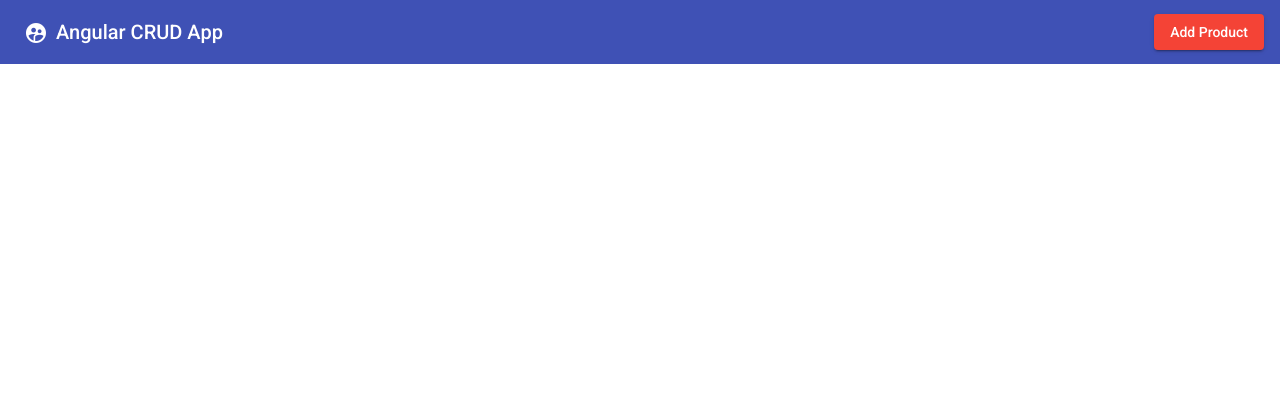
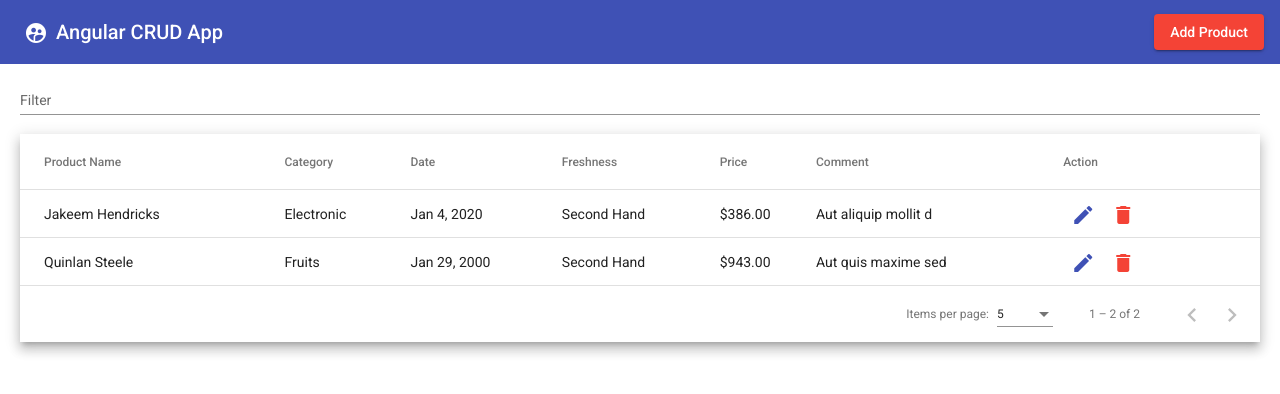
Before and after one commit to Medkaffouh/AngularCrudApp, an Angular app: page / in a window 1280 px wide. Shown: the top 394 px of the page. Built offline with nearby package versions, Linux system fonts and the light colour scheme; data requests are answered from the project's data file.

Commit message:
implement the edit and delete feature

```diff
--- a/db.json
+++ b/db.json
@@ -1,40 +1,22 @@
 {
   "productList": [
     {
-      "productName": "Iphone 12 pro max",
+      "productName": "Jakeem Hendricks",
       "category": "Electronic",
-      "freshness": "Brand New",
-      "price": 2222,
-      "comment": "this product is new",
-      "date": "2022-04-24T00:00:00.000Z",
+      "freshness": "Second Hand",
+      "price": 386,
+      "comment": "Aut aliquip mollit d",
+      "date": "2020-01-04T23:00:00.000Z",
       "id": 1
     },
     {
-      "productName": "Iphone 12 pro max",
-      "category": "Electronic",
-      "freshness": "Brand New",
-      "price": 2222,
-      "comment": "this product is new",
-      "date": "2022-04-24T00:00:00.000Z",
+      "productName": "Quinlan Steele",
+      "category": "Fruits",
+      "freshness": "Second Hand",
+      "price": 943,
+      "comment": "Aut quis maxime sed ",
+      "date": "2000-01-29T00:00:00.000Z",
       "id": 2
-    },
-    {
-      "productName": "Iphone 12 pro max",
-      "category": "Electronic",
-      "freshness": "Brand New",
-      "price": 2222,
-      "comment": "this product is new",
-      "date": "2022-04-24T00:00:00.000Z",
-      "id": 3
-    },
-    {
-      "productName": "new product",
-      "category": "Electronic",
-      "freshness": "Brand New",
-      "price": 2,
-      "comment": "test comment",
-      "date": "2022-05-30T23:00:00.000Z",
-      "id": 4
     }
   ],
   "comments": [
--- a/src/app/app.component.html
+++ b/src/app/app.component.html
@@ -6,3 +6,72 @@
   <span class="example-spacer"></span>
   <button mat-raised-button color="warn" (click)="openDialog()">Add Product</button>
 </mat-toolbar>
+<div class="container">
+  <div>
+    <mat-form-field appearance="standard">
+      <mat-label>Filter</mat-label>
+      <input matInput (keyup)="applyFilter($event)" placeholder="Ex. Mia" #input>
+    </mat-form-field>
+
+    <div class="mat-elevation-z8">
+      <table mat-table [dataSource]="dataSource" matSort>
+
+        <!-- ID Column -->
+        <ng-container matColumnDef="productName">
+          <th mat-header-cell *matHeaderCellDef mat-sort-header> Product Name </th>
+          <td mat-cell *matCellDef="let row"> {{row.productName}} </td>
+        </ng-container>
+
+        <!-- Progress Column -->
+        <ng-container matColumnDef="category">
+          <th mat-header-cell *matHeaderCellDef mat-sort-header> Category </th>
+          <td mat-cell *matCellDef="let row"> {{row.category}} </td>
+        </ng-container>
+
+        <!-- Name Column -->
+        <ng-container matColumnDef="date">
+          <th mat-header-cell *matHeaderCellDef mat-sort-header> Date </th>
+          <td mat-cell *matCellDef="let row"> {{row.date | date}} </td>
+        </ng-container>
+
+        <!-- Fruit Column -->
+        <ng-container matColumnDef="freshness">
+          <th mat-header-cell *matHeaderCellDef mat-sort-header> Freshness </th>
+          <td mat-cell *matCellDef="let row"> {{row.freshness}} </td>
+        </ng-container>
+
+        <ng-container matColumnDef="price">
+          <th mat-header-cell *matHeaderCellDef mat-sort-header> Price </th>
+          <td mat-cell *matCellDef="let row"> {{row.price | currency}} </td>
+        </ng-container>
+
+        <ng-container matColumnDef="comment">
+          <th mat-header-cell *matHeaderCellDef mat-sort-header> Comment </th>
+          <td mat-cell *matCellDef="let row"> {{row.comment}} </td>
+        </ng-container>
+
+        <ng-container matColumnDef="action">
+          <th mat-header-cell *matHeaderCellDef mat-sort-header> Action </th>
+          <td mat-cell *matCellDef="let row">
+            <button mat-icon-button (click)="editProduct(row)" color="primary">
+              <mat-icon>edit</mat-icon>
+            </button>
+            <button mat-icon-button (click)="deleteProduct(row.id)"color="warn">
+              <mat-icon>delete</mat-icon>
+            </button>
+          </td>
+        </ng-container>
+
+        <tr mat-header-row *matHeaderRowDef="displayedColumns"></tr>
+        <tr mat-row *matRowDef="let row; columns: displayedColumns;"></tr>
+
+        <!-- Row shown when there is no matching data. -->
+        <tr class="mat-row" *matNoDataRow>
+          <td class="mat-cell" colspan="4">No data matching the filter "{{input.value}}"</td>
+        </tr>
+      </table>
+
+      <mat-paginator [pageSizeOptions]="[5, 10, 25, 100]" aria-label="Select page of users"></mat-paginator>
+    </div>
+  </div>
+</div>
--- a/src/app/app.component.scss
+++ b/src/app/app.component.scss
@@ -1,3 +1,17 @@
 .example-spacer {
   flex: 1 1 auto;
 }
+
+table {
+  width: 100%;
+}
+
+.mat-form-field {
+  font-size: 14px;
+  width: 100%;
+}
+
+.container{
+  margin-left: 20px;
+  margin-right: 20px;
+}
--- a/src/app/app.component.ts
+++ b/src/app/app.component.ts
@@ -1,7 +1,10 @@
-import { Component, OnInit } from '@angular/core';
+import { Component, OnInit ,ViewChild} from '@angular/core';
 import {MatDialog, MAT_DIALOG_DATA} from '@angular/material/dialog';
 import { DialogComponent } from './dialog/dialog.component';
 import { ApiService } from './services/api.service';
+import {MatPaginator} from '@angular/material/paginator';
+import {MatSort} from '@angular/material/sort';
+import {MatTableDataSource} from '@angular/material/table';
 
 @Component({
   selector: 'app-root',
@@ -10,6 +13,11 @@ import { ApiService } from './services/api.service';
 })
 export class AppComponent implements OnInit{
   title = 'AngularCrudApp';
+  displayedColumns: string[] = ['productName', 'category','date','freshness', 'price', 'comment','action'];
+  dataSource!: MatTableDataSource<any>;
+
+  @ViewChild(MatPaginator) paginator!: MatPaginator;
+  @ViewChild(MatSort) sort!: MatSort;
 
   constructor(private dialog : MatDialog, private api : ApiService){
 
@@ -20,18 +28,57 @@ export class AppComponent implements OnInit{
   openDialog() {
     this.dialog.open(DialogComponent, {
       width: '30%'
-    });
+    }).afterClosed().subscribe(val=>{
+      if(val === 'save'){
+        this.getAllProducts();
+      }
+    })
   }
 
   getAllProducts(){
     this.api.getProduct()
     .subscribe({
       next:(res)=>{
-        console.log(res);
+        this.dataSource = new MatTableDataSource(res);
+        this.dataSource.paginator = this.paginator;
+        this.dataSource.sort = this.sort;
       },
       error:(err)=>{
         alert("Error while fetching the Records!!");
       }
     })
   }
+
+  editProduct(row : any){
+    this.dialog.open(DialogComponent,{
+      width: "30%",
+      data: row
+    }).afterClosed().subscribe(val=>{
+      if(val === 'update'){
+        this.getAllProducts();
+      }
+    })
+  }
+
+  deleteProduct(id : number){
+    this.api.deleteProduct(id)
+    .subscribe({
+      next:(res)=>{
+        alert("Product deleted successfully");
+        this.getAllProducts();
+      },
+      error:()=>{
+        alert("Error while deleting the record!!");
+      }
+    })
+  }
+
+  applyFilter(event: Event) {
+    const filterValue = (event.target as HTMLInputElement).value;
+    this.dataSource.filter = filterValue.trim().toLowerCase();
+
+    if (this.dataSource.paginator) {
+      this.dataSource.paginator.firstPage();
+    }
+  }
 }
--- a/src/app/dialog/dialog.component.html
+++ b/src/app/dialog/dialog.component.html
@@ -37,5 +37,5 @@
 </div>
 <div mat-dialog-actions [align]="'end'">
   <button mat-raised-button color="warn" mat-dialog-close>Close</button>
-  <button mat-raised-button color="primary" (click)="addProduct()">Save</button>
+  <button mat-raised-button color="primary" (click)="addProduct()">{{actionBtn}}</button>
 </div>
--- a/src/app/dialog/dialog.component.ts
+++ b/src/app/dialog/dialog.component.ts
@@ -1,6 +1,6 @@
-import { Component, OnInit } from '@angular/core';
+import { Component, Inject, OnInit } from '@angular/core';
 import { FormBuilder, FormGroup, Validators } from '@angular/forms';
-import { MatDialogRef } from '@angular/material/dialog';
+import { MatDialogRef, MAT_DIALOG_DATA } from '@angular/material/dialog';
 import { ApiService } from '../services/api.service';
 
 @Component({
@@ -11,8 +11,13 @@ import { ApiService } from '../services/api.service';
 export class DialogComponent implements OnInit {
 
   freshnessList = ["Brand New", "Second Hand", "Refurbished"];
+  actionBtn : string = "Save";
   productForm !: FormGroup;
-  constructor(private formBuilder : FormBuilder, private api : ApiService, private dialogRef : MatDialogRef<DialogComponent>) {}
+  constructor(
+    private formBuilder : FormBuilder,
+    private api : ApiService,
+    @Inject(MAT_DIALOG_DATA) public editData : any,
+    private dialogRef : MatDialogRef<DialogComponent>) {}
 
   ngOnInit(): void {
     this.productForm = this.formBuilder.group({
@@ -22,23 +27,51 @@ export class DialogComponent implements OnInit {
       price : ['',Validators.required],
       comment : ['',Validators.required],
       date : ['',Validators.required]
-    })
+    });
+
+    if(this.editData){
+      this.actionBtn = "Update";
+      this.productForm.controls['productName'].setValue(this.editData.productName);
+      this.productForm.controls['category'].setValue(this.editData.category);
+      this.productForm.controls['freshness'].setValue(this.editData.freshness);
+      this.productForm.controls['price'].setValue(this.editData.price);
+      this.productForm.controls['comment'].setValue(this.editData.comment);
+      this.productForm.controls['date'].setValue(this.editData.date);
+    }
   }
 
   addProduct(){
+    if(!this.editData){
       if(this.productForm.valid){
         this.api.postProduct(this.productForm.value)
         .subscribe({
           next:(res)=>{
             alert("Product added successfully");
             this.productForm.reset();
-          this.dialogRef.close();
+            this.dialogRef.close('save');
           },
           error:()=>{
             alert("Error while adding the product")
           }
         })
       }
+    }else{
+      this.updateProduct()
+    }
+  }
+
+  updateProduct(){
+    this.api.putProduct(this.productForm.value, this.editData.id)
+    .subscribe({
+      next:(res)=>{
+        alert("Product updated successfully");
+        this.productForm.reset();
+        this.dialogRef.close('update');
+      },
+      error:()=>{
+        alert("Error while updating the record!!")
+      }
+    })
   }
 
 }
--- a/src/app/services/api.service.ts
+++ b/src/app/services/api.service.ts
@@ -15,4 +15,12 @@ export class ApiService {
   getProduct(){
     return this.http.get<any>("http://localhost:3000/productList/");
   }
+
+  putProduct(data:any, id : number){
+    return this.http.put<any>("http://localhost:3000/productList/"+id, data);
+  }
+
+  deleteProduct(id : number){
+    return this.http.delete<any>("http://localhost:3000/productList/"+id);
+  }
 }
```
Also changed, not shown: src/app/app.module.ts (+7 -1 lines). Lines whose indentation alone changed are shown as unchanged.
